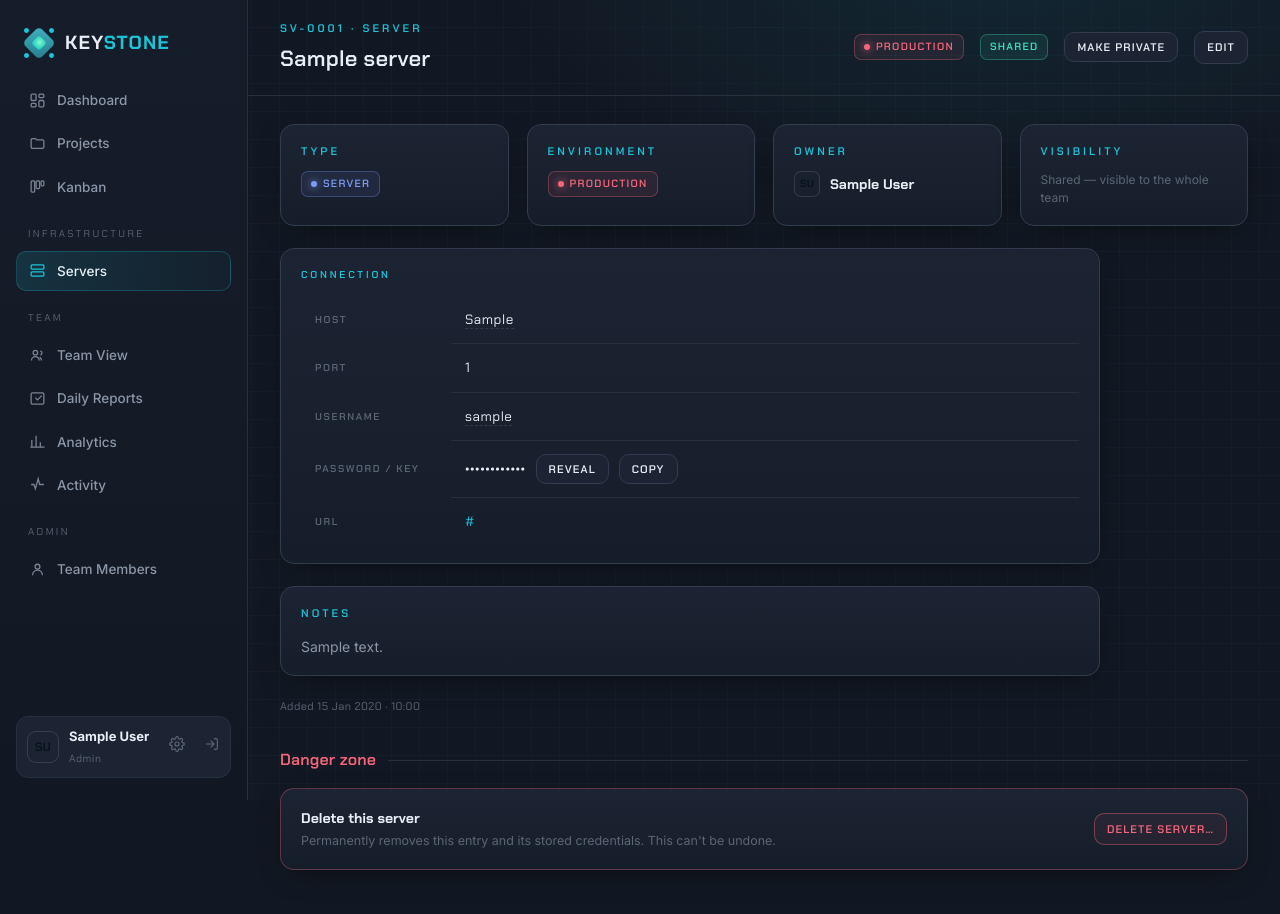
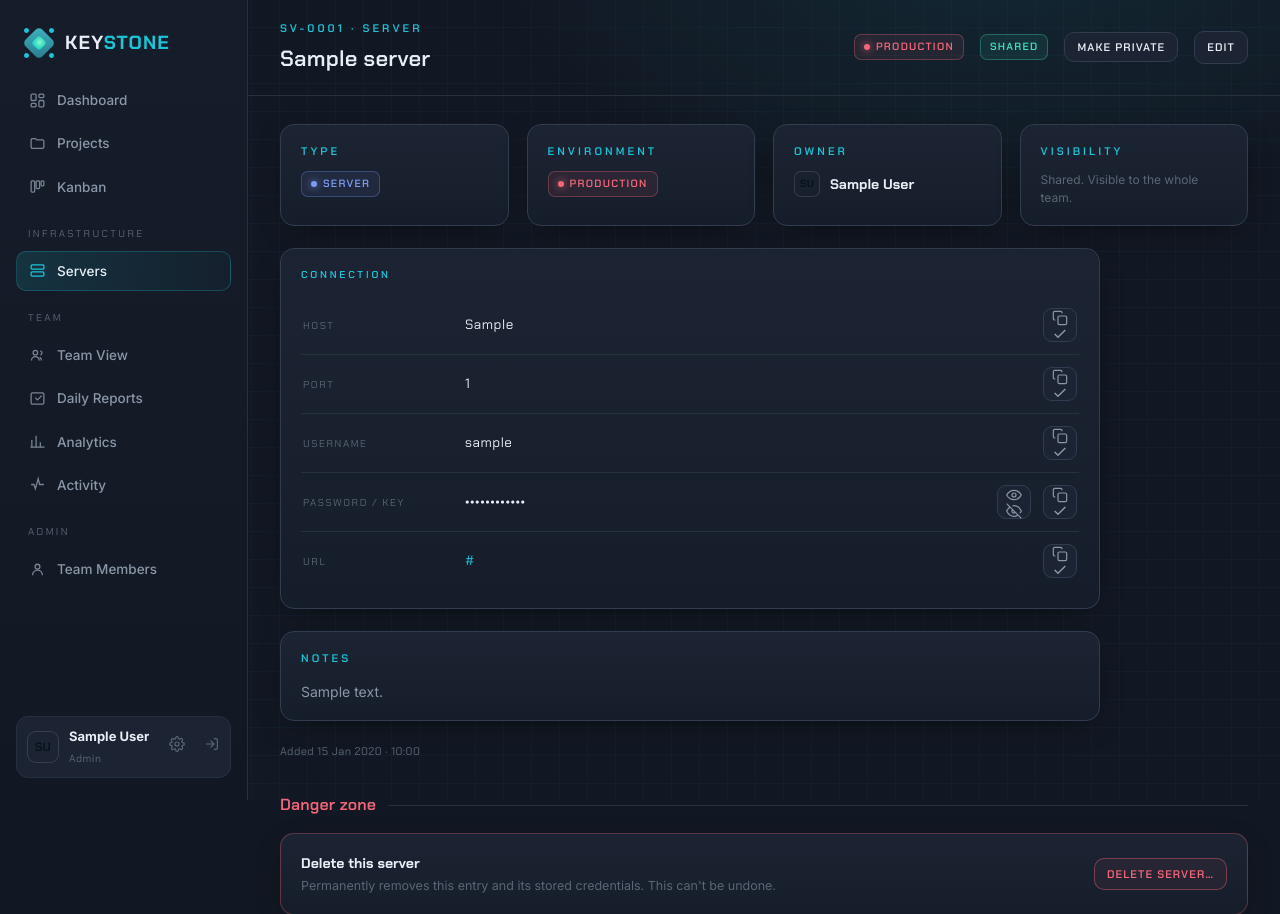
Before and after one commit to Henricus-dw/KeystoneManagement, a FastAPI app: page /servers/1 in a window 1280 px wide. Shown: the top 914 px of the page. Before the commit the page ends 870 px from the top, so only its background shows below. Run offline with FastAPI, Linux system fonts and the light colour scheme; the visitor is signed in with stand-in values (Sample User, id 1); tables that the repository leaves empty hold one stand-in row (values such as "Sample post").

Commit message:
Servers: copy icons on every field, eye toggle for secret, drop em dashes
Detail page connection section reworked:
  * Every field (host, port, username, password, URL) now has a clipboard
    copy button on the far right of its row; clicking flashes a check icon.
  * The password reveal control is now an eye / eye-with-slash icon toggle
    instead of "Reveal"/"Hide" text.

Also removed em dashes from the servers UI prose (visibility text, the
secret-storage note) and swapped the em-dash empty-value placeholders for
plain "Not set" / "Unknown", per feedback that em dashes read as AI-written.

Template-only change; no schema or route changes.

Co-Authored-By: Claude Opus 5 (1M context) <noreply@anthropic.com>

```diff
--- a/templates/server_detail.html
+++ b/templates/server_detail.html
@@ -24,29 +24,53 @@
   <div class="card pad stat"><div class="kicker">Type</div><div style="margin-top:8px">{{ badge(server.kind) }}</div></div>
   <div class="card pad stat"><div class="kicker">Environment</div><div style="margin-top:8px">{{ badge(server.environment) }}</div></div>
   <div class="card pad stat"><div class="kicker">Owner</div>
-    <div class="row" style="gap:10px;margin-top:10px">{% if server.owner %}{{ avatar(server.owner, 'sm') }}<b style="font-family:var(--head);font-size:14px">{{ server.owner.name }}</b>{% else %}<span class="dim">—</span>{% endif %}</div></div>
+    <div class="row" style="gap:10px;margin-top:10px">{% if server.owner %}{{ avatar(server.owner, 'sm') }}<b style="font-family:var(--head);font-size:14px">{{ server.owner.name }}</b>{% else %}<span class="dim">Unknown</span>{% endif %}</div></div>
   <div class="card pad stat"><div class="kicker">Visibility</div>
-    <div class="sub" style="margin-top:10px">{% if server.shared %}Shared — visible to the whole team{% else %}Private — only you can see this{% endif %}</div></div>
+    <div class="sub" style="margin-top:10px">{% if server.shared %}Shared. Visible to the whole team.{% else %}Private. Only you can see this.{% endif %}</div></div>
 </div>
+
+{% set eye_icon %}<svg class="ico ico-eye" viewBox="0 0 24 24" fill="none" stroke="currentColor" stroke-width="1.8"><path d="M1 12s4-7 11-7 11 7 11 7-4 7-11 7-11-7-11-7z"/><circle cx="12" cy="12" r="3"/></svg><svg class="ico ico-eye-off" viewBox="0 0 24 24" fill="none" stroke="currentColor" stroke-width="1.8" hidden><path d="M17.94 17.94A10.07 10.07 0 0 1 12 20C5 20 1 12 1 12a18.45 18.45 0 0 1 5.06-5.94M9.9 4.24A9.12 9.12 0 0 1 12 4c7 0 11 8 11 8a18.5 18.5 0 0 1-2.16 3.19m-6.72-1.07a3 3 0 1 1-4.24-4.24"/><line x1="1" y1="1" x2="23" y2="23"/></svg>{% endset %}
+{% set copy_icon %}<svg class="ico ico-copy" viewBox="0 0 24 24" fill="none" stroke="currentColor" stroke-width="1.8"><rect x="9" y="9" width="13" height="13" rx="2"/><path d="M5 15H4a2 2 0 0 1-2-2V4a2 2 0 0 1 2-2h9a2 2 0 0 1 2 2v1"/></svg><svg class="ico ico-check" viewBox="0 0 24 24" fill="none" stroke="currentColor" stroke-width="2.2" hidden><path d="M20 6L9 17l-5-5"/></svg>{% endset %}
+
+{% macro conn_row(label, value) %}
+<div class="conn-row">
+  <div class="conn-label">{{ label }}</div>
+  {% if value or value == 0 %}
+  <div class="conn-val mono">{{ value }}</div>
+  <button type="button" class="icon-btn copy" data-copy="{{ value }}" title="Copy {{ label|lower }}" aria-label="Copy {{ label|lower }}">{{ copy_icon }}</button>
+  {% else %}
+  <div class="conn-val dim">Not set</div>
+  {% endif %}
+</div>
+{% endmacro %}
 
 <div class="card pad" style="margin-bottom:22px;max-width:820px">
   <div class="card-h"><div class="kicker">Connection</div></div>
-  <table class="kt kv">
-    <tr><th>Host</th><td>{% if server.host %}<span class="mono copyable" data-copy="{{ server.host }}">{{ server.host }}</span>{% else %}<span class="dim">—</span>{% endif %}</td></tr>
-    <tr><th>Port</th><td>{% if server.port %}<span class="mono">{{ server.port }}</span>{% else %}<span class="dim">—</span>{% endif %}</td></tr>
-    <tr><th>Username</th><td>{% if server.username %}<span class="mono copyable" data-copy="{{ server.username }}">{{ server.username }}</span>{% else %}<span class="dim">—</span>{% endif %}</td></tr>
-    <tr><th>Password / key</th><td>
+  <div class="conn">
+    {{ conn_row("Host", server.host) }}
+    {{ conn_row("Port", server.port) }}
+    {{ conn_row("Username", server.username) }}
+    <div class="conn-row">
+      <div class="conn-label">Password / key</div>
       {% if server.secret %}
-      <div class="secret">
-        <span class="mono secret-dots">••••••••••••</span>
-        <span class="mono secret-plain" hidden>{{ server.secret }}</span>
-        <button type="button" class="btn sm reveal">Reveal</button>
-        <button type="button" class="btn sm copy-secret" data-copy="{{ server.secret }}">Copy</button>
+      <div class="conn-val mono secret-val">
+        <span class="secret-dots">••••••••••••</span>
+        <span class="secret-plain" hidden>{{ server.secret }}</span>
       </div>
-      {% else %}<span class="dim">—</span>{% endif %}
-    </td></tr>
-    {% if server.url %}<tr><th>URL</th><td><a class="mono" href="{{ server.url }}" target="_blank" rel="noopener" style="color:var(--teal)">{{ server.url }}</a></td></tr>{% endif %}
-  </table>
+      <button type="button" class="icon-btn reveal" title="Show" aria-label="Show password">{{ eye_icon }}</button>
+      <button type="button" class="icon-btn copy" data-copy="{{ server.secret }}" title="Copy password" aria-label="Copy password">{{ copy_icon }}</button>
+      {% else %}
+      <div class="conn-val dim">Not set</div>
+      {% endif %}
+    </div>
+    {% if server.url %}
+    <div class="conn-row">
+      <div class="conn-label">URL</div>
+      <a class="conn-val mono" href="{{ server.url }}" target="_blank" rel="noopener" style="color:var(--teal)">{{ server.url }}</a>
+      <button type="button" class="icon-btn copy" data-copy="{{ server.url }}" title="Copy URL" aria-label="Copy URL">{{ copy_icon }}</button>
+    </div>
+    {% endif %}
+  </div>
 </div>
 
 {% if server.notes %}
@@ -78,50 +102,63 @@
 
 {# reveal / copy must work for every viewer, not just managers #}
 <style>
-  table.kv th { width: 150px; color: var(--dim); font-family: var(--mono); font-size: 10px;
-    letter-spacing: .16em; text-transform: uppercase; vertical-align: middle; padding: 13px 14px; }
-  table.kv td { padding: 13px 14px; }
-  table.kv tr:first-child th, table.kv tr:first-child td { border-top: 0; }
-  .copyable { cursor: pointer; border-bottom: 1px dashed var(--line); }
-  .copyable:hover { color: var(--teal); }
-  .secret { display: inline-flex; align-items: center; gap: 10px; flex-wrap: wrap; }
+  .conn { display: flex; flex-direction: column; }
+  .conn-row { display: flex; align-items: center; gap: 12px; padding: 12px 2px; border-top: 1px solid var(--line-soft); }
+  .conn-row:first-child { border-top: 0; }
+  .conn-label { flex: none; width: 150px; color: var(--dim); font-family: var(--mono);
+    font-size: 10px; letter-spacing: .16em; text-transform: uppercase; }
+  .conn-val { flex: 1; min-width: 0; font-size: 13.5px; word-break: break-all; }
+  .conn-val.mono { font-family: var(--mono); }
+  a.conn-val:hover { text-decoration: underline; }
+  .secret-val { display: inline-flex; align-items: center; gap: 10px; }
+  .icon-btn { flex: none; display: inline-grid; place-items: center; width: 34px; height: 34px;
+    border: 1px solid var(--line); border-radius: 9px; background: var(--surface); color: var(--muted);
+    cursor: pointer; transition: .15s; }
+  .icon-btn:hover { border-color: rgba(28,196,216,.4); color: var(--teal); }
+  .icon-btn .ico { width: 16px; height: 16px; }
+  .icon-btn.copied { color: var(--teal-2); border-color: rgba(63,224,194,.4); }
   .card.danger { border-color: rgba(244,103,122,.32); }
   .del summary { list-style: none; cursor: pointer; display: inline-flex; }
   .del summary::-webkit-details-marker { display: none; }
   .del[open] summary { display: none; }
-  .copied-flash { color: var(--teal-2); font-size: 11px; font-family: var(--mono); }
 </style>
 <script>
   (function () {
     var root = document.currentScript.closest("main") || document;
 
-    // Reveal / hide the secret
+    // Reveal / hide the secret, swapping the eye <-> eye-off icon.
     root.querySelectorAll(".reveal").forEach(function (btn) {
       btn.addEventListener("click", function () {
-        var box = btn.closest(".secret");
-        var dots = box.querySelector(".secret-dots");
-        var plain = box.querySelector(".secret-plain");
-        var hidden = plain.hasAttribute("hidden");
-        plain.hidden = !hidden;
-        dots.hidden = hidden;
-        btn.textContent = hidden ? "Hide" : "Reveal";
+        var row = btn.closest(".conn-row");
+        var dots = row.querySelector(".secret-dots");
+        var plain = row.querySelector(".secret-plain");
+        var eye = btn.querySelector(".ico-eye");
+        var eyeOff = btn.querySelector(".ico-eye-off");
+        var showing = plain.hasAttribute("hidden");   // currently hidden -> about to show
+        plain.hidden = !showing;
+        dots.hidden = showing;
+        eye.hidden = showing;
+        eyeOff.hidden = !showing;
+        btn.title = showing ? "Hide" : "Show";
+        btn.setAttribute("aria-label", showing ? "Hide password" : "Show password");
       });
     });
 
-    // Copy-to-clipboard for anything with data-copy
-    function flash(el) {
-      var note = document.createElement("span");
-      note.className = "copied-flash";
-      note.textContent = "copied";
-      el.after(note);
-      setTimeout(function () { note.remove(); }, 1200);
-    }
-    root.querySelectorAll("[data-copy]").forEach(function (el) {
-      el.addEventListener("click", function () {
-        var text = el.getAttribute("data-copy");
-        if (navigator.clipboard) {
-          navigator.clipboard.writeText(text).then(function () { flash(el); });
-        }
+    // Copy-to-clipboard: flash a check icon on success.
+    root.querySelectorAll(".copy").forEach(function (btn) {
+      btn.addEventListener("click", function () {
+        var text = btn.getAttribute("data-copy");
+        if (!navigator.clipboard) return;
+        navigator.clipboard.writeText(text).then(function () {
+          var copy = btn.querySelector(".ico-copy");
+          var check = btn.querySelector(".ico-check");
+          btn.classList.add("copied");
+          copy.hidden = true; check.hidden = false;
+          setTimeout(function () {
+            btn.classList.remove("copied");
+            copy.hidden = false; check.hidden = true;
+          }, 1200);
+        });
       });
     });
   })();
--- a/templates/server_form.html
+++ b/templates/server_form.html
@@ -49,7 +49,7 @@
         <p class="dim" style="font-size:11.5px;margin:8px 0 0">Leave blank to keep the existing secret.</p>{% endif %}
         <p class="dim" style="font-size:11.5px;margin:10px 0 0;line-height:1.5">
           Stored so the team can reach this resource. Secrets are masked in the app but
-          <b style="color:var(--gold)">not encrypted at rest</b> — don't store anything you wouldn't keep in an internal wiki.</p>
+          <b style="color:var(--gold)">not encrypted at rest</b>, so don't store anything you wouldn't keep in an internal wiki.</p>
       </div>
 
       <div class="card pad">
--- a/templates/servers.html
+++ b/templates/servers.html
@@ -18,9 +18,9 @@
     <span class="code">{{ s.code }} · {{ s.kind.value }}</span>
   </div>
   <div>{{ badge(s.environment) }}</div>
-  <div class="mono dim" style="font-size:12.5px">{{ s.address or '—' }}</div>
+  <div class="mono dim" style="font-size:12.5px">{{ s.address or 'Not set' }}</div>
   <div class="row" style="gap:8px">
-    {% if s.owner %}{{ avatar(s.owner, 'sm') }}<span class="dim" style="font-size:12.5px">{{ 'You' if owned else s.owner.name.split()[0] }}</span>{% else %}<span class="dim">—</span>{% endif %}
+    {% if s.owner %}{{ avatar(s.owner, 'sm') }}<span class="dim" style="font-size:12.5px">{{ 'You' if owned else s.owner.name.split()[0] }}</span>{% else %}<span class="dim">Unknown</span>{% endif %}
   </div>
   <div style="text-align:right">
     {% if s.shared %}<span class="badge s-on-track plain">Shared</span>{% else %}<span class="badge s-on-hold plain">Private</span>{% endif %}
```
